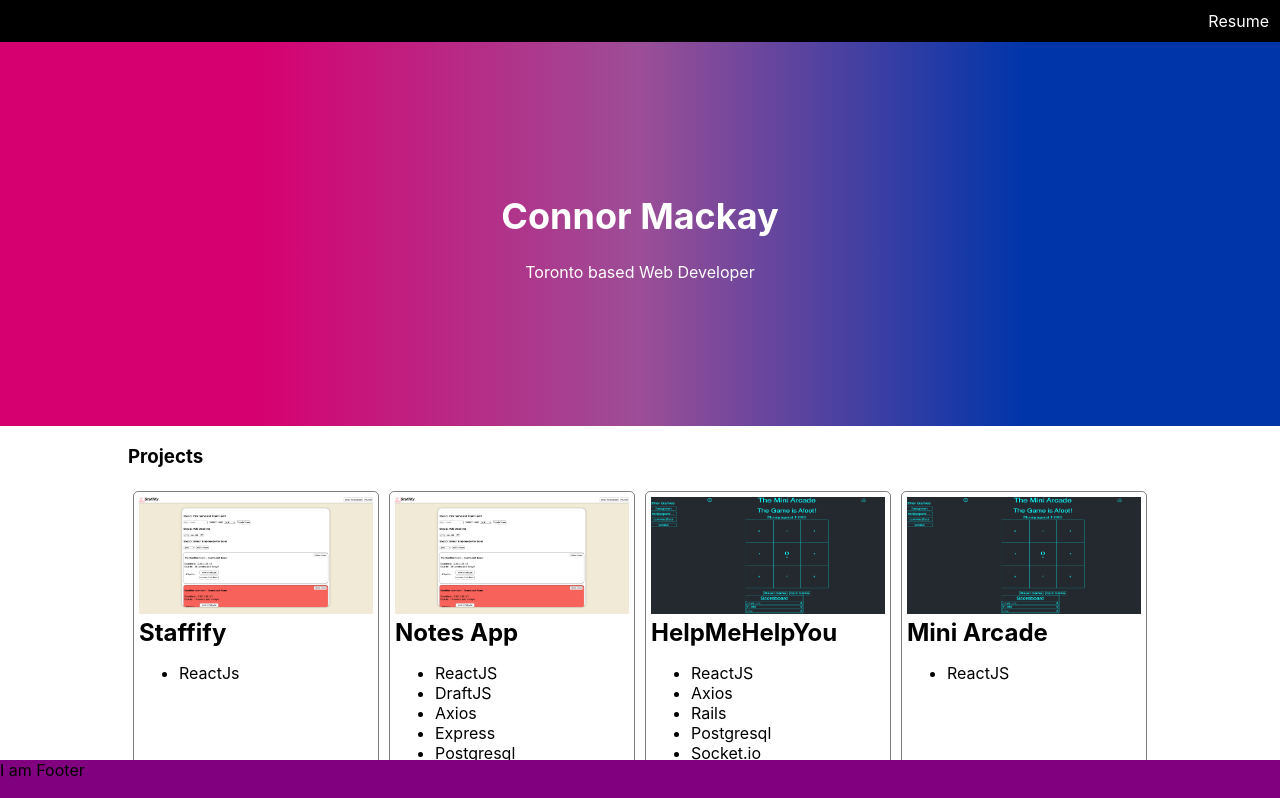
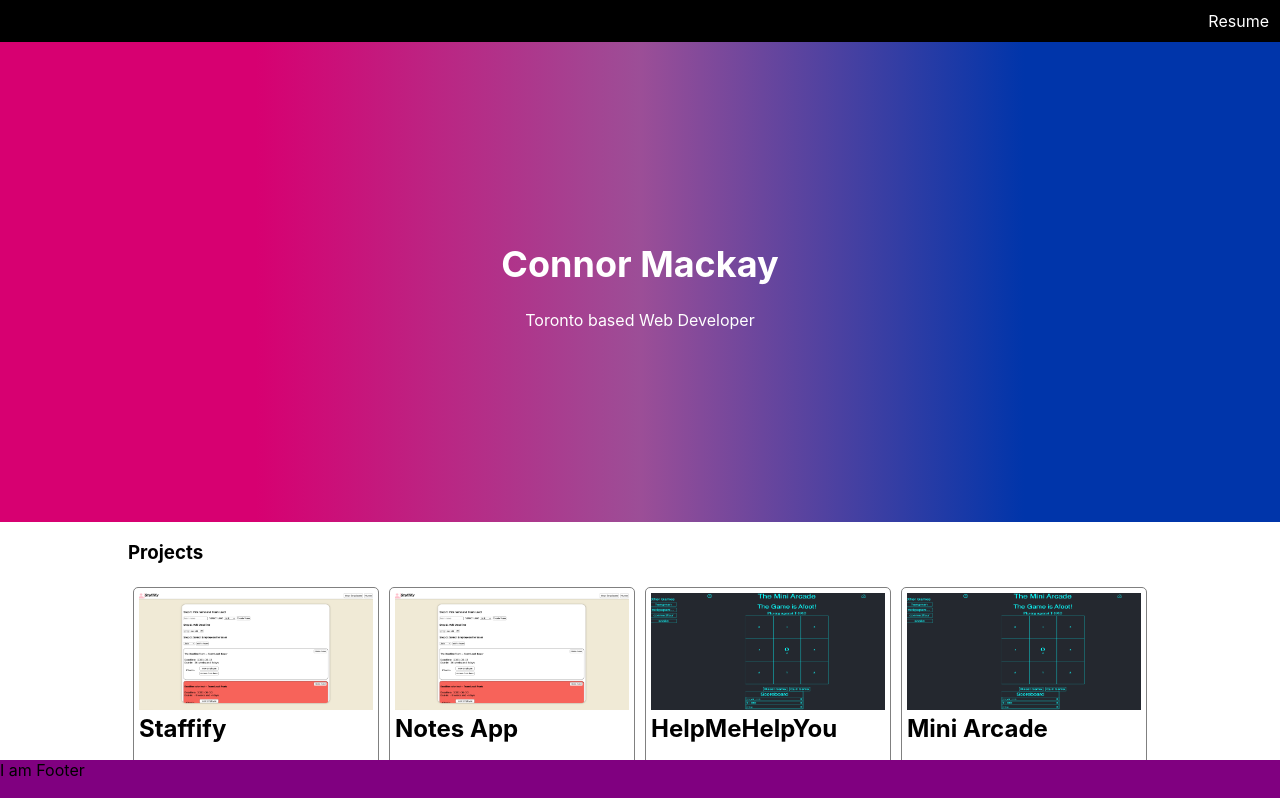
Before and after one commit to CD-Mackay/personal_site, a Next.js app: page / in a window 1280 px wide. Shown: the top 798 px of the page. Built offline with nearby package versions, Linux system fonts and the light colour scheme.

Commit message:
refactor hero

```diff
--- a/Components/Hero/Hero.module.css
+++ b/Components/Hero/Hero.module.css
@@ -1,5 +1,5 @@
 .hero {
-  height: 30vw;
+  height: 60vh;
   background: linear-gradient(
     90deg,
     rgba(215, 0, 113, 1) 20%,
```
